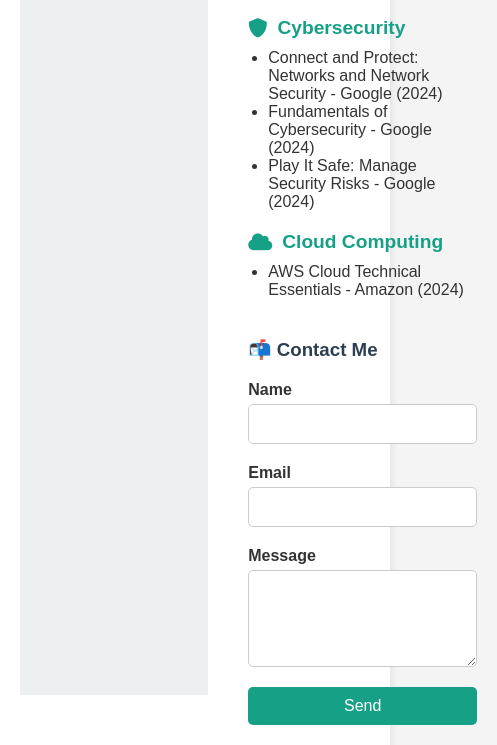
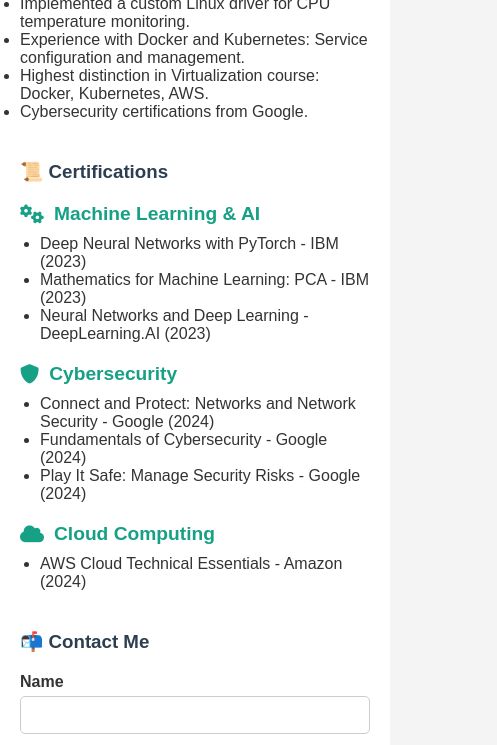
Before and after one commit to MiguelMC-UNEX/web2, a plain HTML site: page index.html in a window 390 px wide. Shown: the part 1255-2000 px from the top of the page, 497 px wide, since content can reach past the window. Drawn offline with Linux system fonts and the light colour scheme.

Commit message:
Update Website for Mobile Phones

```diff
--- a/styles.css
+++ b/styles.css
@@ -38,6 +38,7 @@ body {
 .main-content {
     display: flex;
 }
+
 .sidebar {
     flex: 1;
     padding: 20px;
@@ -47,7 +48,6 @@ body {
     position: relative;
     top: -50px; /* Puedes usar esta propiedad para un ajuste más preciso */
 }
-
 
 .sidebar .profile-pic img {
     width: 100%;
@@ -61,9 +61,8 @@ body {
 }
 
 .contact-info {
-    margin-top: 30px; /* Opcional: Añade espacio arriba de la sección Contact Information */
+    margin-top: 30px; /* Añade espacio arriba de la sección Contact Information */
 }
-
 
 .sidebar .profile-pic img:hover {
     transform: scale(1.1); /* Efecto de zoom en la imagen de perfil */
@@ -102,9 +101,6 @@ body {
     font-size: 1em;
     margin-bottom: 20px;
 }
-
-
-
 
 /* Animaciones de desvanecimiento */
 @keyframes fadeIn {
@@ -165,7 +161,6 @@ footer.footer {
     color: #333;
 }
 
-
 .contact-form {
     margin-top: 40px;
 }
@@ -208,3 +203,47 @@ footer.footer {
 .contact-form button:hover {
     background-color: #1abc9c;
 }
+
+/* Estilos para pantallas pequeñas */
+@media (max-width: 768px) {
+    .container {
+        padding: 10px;
+    }
+
+    .header h1 {
+        font-size: 2em;
+    }
+
+    .header h2 {
+        font-size: 1.2em;
+    }
+
+    .main-content {
+        flex-direction: column;
+    }
+
+    .sidebar {
+        margin-top: 0;
+        margin-right: 0;
+        margin-bottom: 20px;
+        top: 0;
+    }
+
+    .content {
+        padding: 10px;
+    }
+
+    .contact-info li {
+        font-size: 0.9em;
+    }
+
+    .contact-form input,
+    .contact-form textarea {
+        font-size: 0.9em;
+    }
+
+    .contact-form button {
+        width: 100%;
+        padding: 12px;
+    }
+}
```
